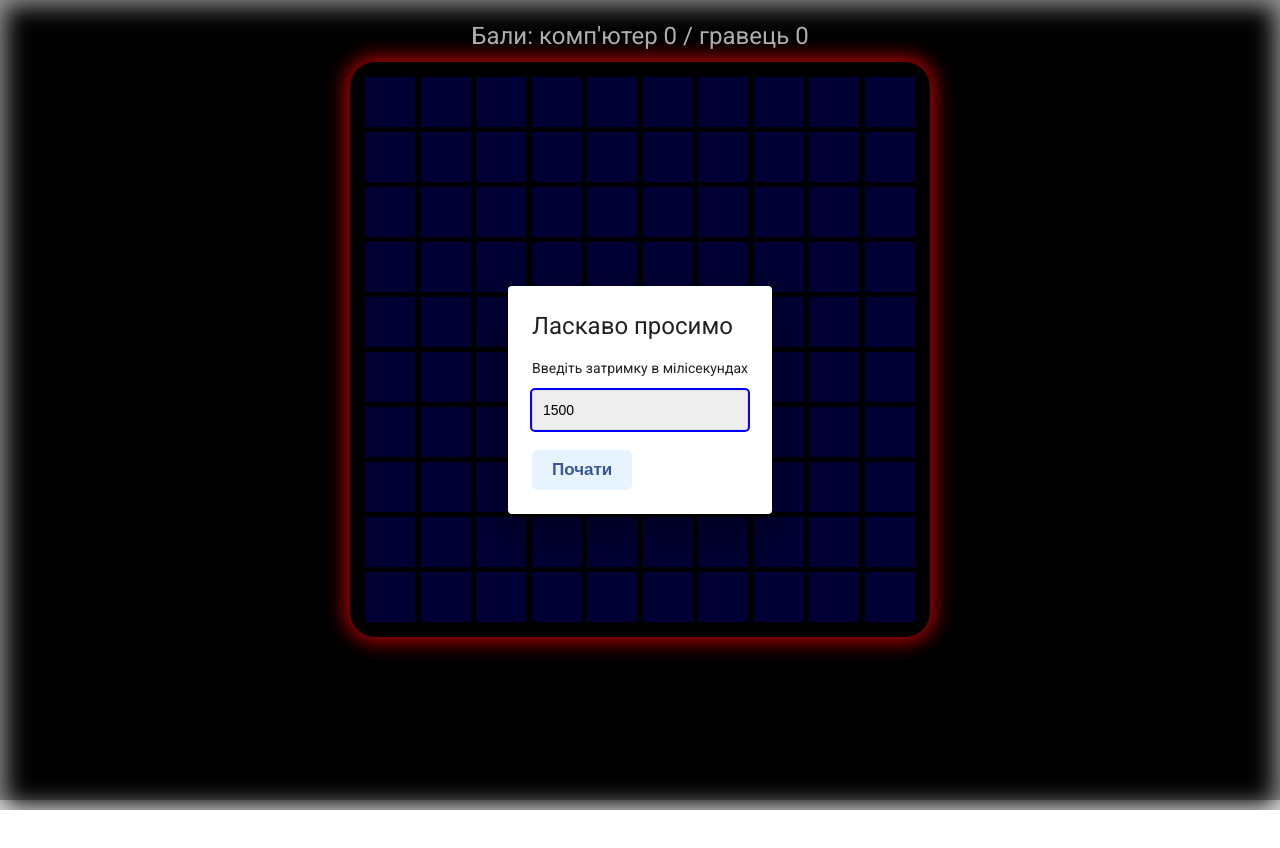
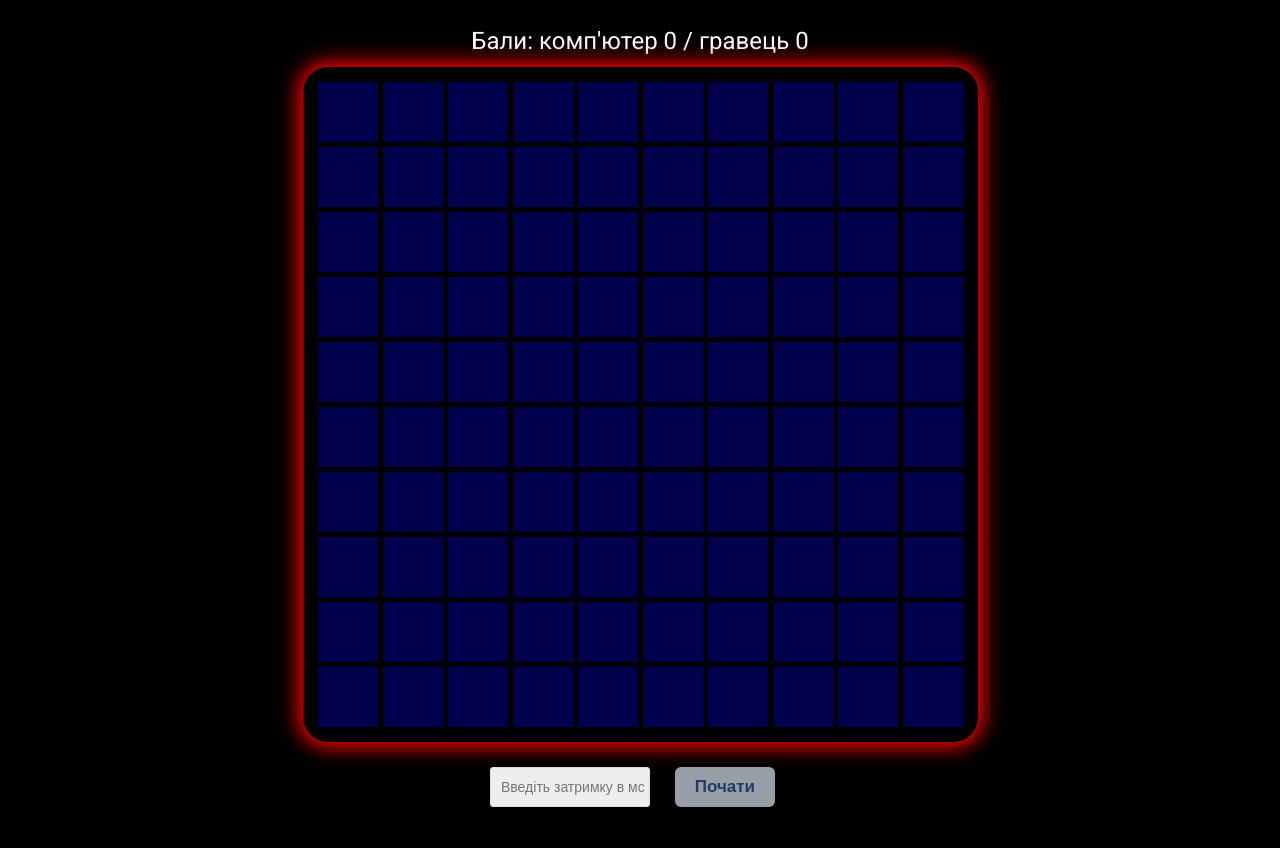
Before and after one commit to MkNice/Mini-game, an Angular app: page / in a window 1280 px wide. Shown: the top 848 px of the page. Before the commit the page ends 800 px from the top, so only its background shows below. Built offline with nearby package versions, Linux system fonts and the light colour scheme.

Commit message:
add adaptive

```diff
--- a/src/app/components/game/game.component.css
+++ b/src/app/components/game/game.component.css
@@ -1,17 +1,19 @@
-.game-container {
-  height: 91.5%;
-  min-width: 600px;
-  padding: 30px 50px 50px 50px;
+.game {
+  height: 100%;
   color: #fff;
   background-color: #000;
-  box-shadow: inset 0 0 25px 5px rgba(255, 255, 255, 0.9);
+}
+
+.game-container {
+  display: flex;
+  flex-direction: column;
+  justify-content: center;
+  align-items: center;
 }
 
 .game-elements {
   display: grid;
-  max-width: 800px;
-  margin: 0 auto;
-  padding-bottom: 25px;
+  margin-bottom: 25px;
   background-color: #000;
   grid-template-columns: repeat(10, 1fr);
   box-shadow: 0 0 20px 5px #f00;
@@ -52,9 +54,28 @@
   background-color: #800000;
 }
 
-@media (max-width: 940px) {
+@media (max-height: 820px) {
   .game-container {
-    padding: 20px 30px 30px 30px;
+    padding: 25px 35px 35px 35px;
+  }
+
+  .game-elements {
+    max-width: 650px;
+  }
+
+  .default,
+  .active-element,
+  .active-element-player,
+  .active-element-computer {
+    width: 60px;
+    height: 60px;
+  }
+}
+
+@media (max-width: 800px) {
+  .game-container {
+    padding: 80px 30px 30px 30px;
+    max-height: 650px;
   }
 
   .game-elements {
@@ -70,21 +91,45 @@
   }
 }
 
-@media (max-height: 820px) {
+@media (max-width: 600px) {
   .game-container {
-    height: 95%;
-    padding: 20px 30px 30px 30px;
+    padding: 80px 15px 15px 15px;
+    height: 650px;
+  }
+
+  .title-score>h1 {
+    font-size: 18px;
   }
 
   .game-elements {
-    max-width: 550px;
+    max-width: 450px;
   }
 
   .default,
   .active-element,
   .active-element-player,
   .active-element-computer {
-    width: 50px;
-    height: 50px;
+    width: 40px;
+    height: 40px;
   }
 }
+
+@media (max-width: 500px) {
+  .game-container {
+    padding: 5px 10px 10px 10px;
+    height: 650px;
+
+  }
+
+  .game-elements {
+    max-width: 350px;
+  }
+
+  .default,
+  .active-element,
+  .active-element-player,
+  .active-element-computer {
+    width: 25px;
+    height: 25px;
+  }
+}
--- a/src/app/components/game/game.component.html
+++ b/src/app/components/game/game.component.html
@@ -1,10 +1,19 @@
-<div class="game-container">
-  <div>
+<div class="game">
+  <div class="game-container">
     <div class="title-score">
-      <h1>Бали: комп'ютер {{scoreComputer}} / гравець {{scorePlayer}}</h1>
+      <h1>Бали: комп'ютер {{ scoreComputer }} / гравець {{ scorePlayer }}</h1>
+    </div>
+    <div class="game-elements">
+      <div
+        *ngFor="let element of cellData"
+        [ngClass]="element.status"
+        (click)="clickPlayer(element)"
+      ></div>
+    </div>
+    <div class="settings-game">
+      <app-welcome-game-modal
+        (delayUser)="startGame($event)"
+      ></app-welcome-game-modal>
     </div>
   </div>
-  <div class="game-elements" #board>
-    <div *ngFor="let element of cellData" [ngClass]="element.status" (click)='clickPlayer(element)'></div>
-  </div>
 </div>
--- a/src/app/components/game/game.component.ts
+++ b/src/app/components/game/game.component.ts
@@ -1,11 +1,11 @@
-import { Component, ElementRef, OnInit, ViewChild } from '@angular/core';
+import { Component, OnInit, ViewChild } from '@angular/core';
 import { MatDialog } from '@angular/material/dialog';
-import { IResultsGameDialog, IWelcomeGameDialog } from '../../shared/interfaces/modal-dialogs.interface';
+import { IResultsGameDialog } from '../../shared/interfaces/modal-dialogs.interface';
 import { CoreGameService } from '../../shared/services/core-game.service';
 import { ICellData, ICellStatuses, ISettingsGame } from 'src/app/shared/interfaces/game.interface';
 import { ResultsGameModalComponent } from 'src/app/modalDialogs/results-game-modal/results-game-modal.component';
+import { delay, interval, map, Subject, takeUntil, tap } from 'rxjs';
 import { WelcomeGameModalComponent } from 'src/app/modalDialogs/welcome-game-modal/welcome-game-modal.component';
-import { delay, interval, map, Subject, takeUntil, tap } from 'rxjs';
 
 @Component({
   selector: 'app-game',
@@ -15,10 +15,7 @@ import { delay, interval, map, Subject, takeUntil, tap } from 'rxjs';
 
 export class GameComponent implements OnInit {
   public gameIsEnding = new Subject<void>();
-
-  @ViewChild('board')
-
-  public board!: ElementRef<HTMLElement>;
+  @ViewChild(WelcomeGameModalComponent) WelcomeGameModalComponent!: WelcomeGameModalComponent;
 
   public cellData: ICellData[] = [];
 
@@ -31,37 +28,32 @@ export class GameComponent implements OnInit {
 
   public settingsGame: ISettingsGame = {
     countCells: 100,
-    delayMs: 1500,
+    delayForPainting: 1500,
+    delayForPlayer: 1450,
+    delayBetweenPaintingAndPlayer: 50,
     winScore: 10,
   };
 
   public scoreComputer: number = 0;
   public scorePlayer: number = 0;
 
-  constructor(private dialog: MatDialog, private generateObjects: CoreGameService) { }
+  constructor(private dialog: MatDialog, private coreGame: CoreGameService) { }
 
   public ngOnInit(): void {
-    this.cellData = this.generateObjects.generateObjects(this.settingsGame.countCells);
-
-    this.openWelcomeDialog();
+    this.cellData = this.coreGame.generateObjects(this.settingsGame.countCells);
   }
 
+  public startGame(delay: number): void {
+    if (this.gameIsEnding.observers.length) {
+      return;
+    } else {
+      this.resetStateGame();
+    }
 
-  private openWelcomeDialog(): void {
-    this.dialog.open(WelcomeGameModalComponent, {
-      data: {
-        isStartGame: false,
-        delay: this.settingsGame.delayMs,
-      }
-    })
-      .afterClosed()
-      .subscribe((response: IWelcomeGameDialog) => {
-        if (response.isStartGame) {
-          this.settingsGame.delayMs = response.delay;
+    this.settingsGame.delayForPainting = delay;
+    this.settingsGame.delayForPlayer = this.settingsGame.delayForPainting - this.settingsGame.delayBetweenPaintingAndPlayer;
 
-          this.getObservableScore().subscribe();
-        }
-      });
+    this.getObservableScore().subscribe();
   }
 
   private openResultsGameDialog(winner: string): void {
@@ -73,7 +65,7 @@ export class GameComponent implements OnInit {
     })
       .afterClosed()
       .subscribe((response: IResultsGameDialog) => {
-        if (response.repeatGame) {
+        if (response && response.repeatGame) {
           this.resetStateGame();
 
           this.getObservableScore().subscribe();
@@ -82,7 +74,7 @@ export class GameComponent implements OnInit {
   }
 
   private resetStateGame(): void {
-    this.cellData = this.generateObjects.generateObjects(this.settingsGame.countCells);
+    this.cellData = this.coreGame.generateObjects(this.settingsGame.countCells);
 
     this.scoreComputer = 0;
     this.scorePlayer = 0;
@@ -100,29 +92,30 @@ export class GameComponent implements OnInit {
     }
   }
 
-  private checkWinner(playerScore: number, player: string): boolean {
-    if (playerScore === this.settingsGame.winScore) {
+  private checkWinner(): boolean {
+    let player = '';
+
+    if (this.scoreComputer === this.settingsGame.winScore) {
+      player = 'комп\'ютер';
       this.openResultsGameDialog(player);
-      return true;
     }
-    return false;
+
+    if (this.scorePlayer === this.settingsGame.winScore) {
+      player = 'гравець';
+      this.openResultsGameDialog(player);
+    }
+
+    return !!player;
   }
 
   private getObservableScore() {
-    const randomNumbers = this.generateObjects.getShuffledNumbers(this.settingsGame);
+    const randomNumbers = this.coreGame.getShuffledNumbers(this.settingsGame);
 
-    return interval(this.settingsGame.delayMs)
+    return interval(this.settingsGame.delayForPainting)
       .pipe(
-        takeUntil(this.gameIsEnding),
         map((tick) => {
-          const [isComputerWinner, isPlayerWinner] = [
-            this.checkWinner(this.scoreComputer, 'комп\'ютер'),
-            this.checkWinner(this.scorePlayer, 'гравець')
-          ];
-
-          if (isComputerWinner || isPlayerWinner) {
+          if (this.checkWinner()) {
             this.gameIsEnding.next();
-
             return;
           }
 
@@ -131,17 +124,18 @@ export class GameComponent implements OnInit {
 
           return cellNeededHighlight;
         }),
-        delay(this.settingsGame.delayMs),
+        delay(this.settingsGame.delayForPlayer),
         tap((cell) => {
           cell && this.checkManagedPlayer(cell);
         }),
+        takeUntil(this.gameIsEnding),
       );
   }
 
   private checkManagedPlayer(cell: ICellData): void {
     if (cell?.status !== this.cellStatuses.playerCell) {
       cell.status = this.cellStatuses.computerCell;
-      this.scoreComputer += 1;
+      this.scoreComputer++;
     }
   }
 }
--- a/src/app/modalDialogs/welcome-game-modal/welcome-game-modal.component.css
+++ b/src/app/modalDialogs/welcome-game-modal/welcome-game-modal.component.css
@@ -1,6 +1,12 @@
 .modal-welcome {
   display: flex;
   flex-direction: column;
+}
+
+.settings-game{
+  width: 300px;
+  display: flex;
+  justify-content: space-between;
 }
 
 input[type="number"]::-webkit-outer-spin-button,
@@ -18,7 +24,7 @@ input[type="number"] {
   line-height: 40px;
   text-indent: 10px;
   display: inline-block;
-  width: 100%;
+  width: 160px;
   box-sizing: border-box;
   border: 1px solid #ddd;
   font-size: 14px;
--- a/src/app/modalDialogs/welcome-game-modal/welcome-game-modal.component.html
+++ b/src/app/modalDialogs/welcome-game-modal/welcome-game-modal.component.html
@@ -1,18 +1,16 @@
 <div class="modal-welcome">
-  <h1>Ласкаво просимо</h1>
-  <p>Введіть затримку в мілісекундах</p>
-  <form [formGroup]="formSettings" (ngSubmit)="startGame()">
+  <form [formGroup]="formSettings" (ngSubmit)="startGame()" class="settings-game">
     <input
       type="number"
-      min="100"
+      min="150"
       max="5000"
       required
       formControlName="delay"
+      placeholder="Введіть затримку в мс"
     />
     <button
       app-button
       type="submit"
-      [mat-dialog-close]="dataDialog"
       [disabled]="formSettings.invalid"
     >
       Почати
--- a/src/app/modalDialogs/welcome-game-modal/welcome-game-modal.component.ts
+++ b/src/app/modalDialogs/welcome-game-modal/welcome-game-modal.component.ts
@@ -1,7 +1,5 @@
-import { Component, Inject } from '@angular/core';
+import { Component, EventEmitter, OnInit, Output } from '@angular/core';
 import { FormControl, FormGroup, Validators } from '@angular/forms';
-import { MAT_DIALOG_DATA } from '@angular/material/dialog';
-import { IWelcomeGameDialog } from 'src/app/shared/interfaces/modal-dialogs.interface';
 
 @Component({
   selector: 'app-welcome-game-modal',
@@ -9,20 +7,23 @@ import { IWelcomeGameDialog } from 'src/app/shared/interfaces/modal-dialogs.inte
   styleUrls: ['./welcome-game-modal.component.css']
 })
 
-export class WelcomeGameModalComponent {
+export class WelcomeGameModalComponent implements OnInit {
+  @Output() delayUser: EventEmitter<number> = new EventEmitter();
 
   public formSettings: FormGroup = new FormGroup({
-    delay: new FormControl(this.dataDialog.delay, [
+    delay: new FormControl('', [
       Validators.min(150),
       Validators.max(5000),
       Validators.required
     ])
-  });
+  });;
 
-  constructor(@Inject(MAT_DIALOG_DATA) public dataDialog: IWelcomeGameDialog) { }
+  constructor() { }
+
+  ngOnInit() { }
 
   public startGame(): void {
-    this.dataDialog.isStartGame = true;
-    this.dataDialog.delay = this.formSettings.value.delay;
+    this.delayUser.emit(this.formSettings.value.delay);
   }
+
 }
--- a/src/app/shared/interfaces/game.interface.ts
+++ b/src/app/shared/interfaces/game.interface.ts
@@ -12,6 +12,8 @@ export interface ICellStatuses {
 
 export interface ISettingsGame {
   countCells: number,
-  delayMs: number,
+  delayForPainting: number,
+  delayForPlayer: number,
+  delayBetweenPaintingAndPlayer: number,
   winScore: number,
 }
--- a/src/styles.css
+++ b/src/styles.css
@@ -1,6 +1,7 @@
 html,
 body {
   height: 100%;
+  background-color: #000;
 }
 
 body {
```
